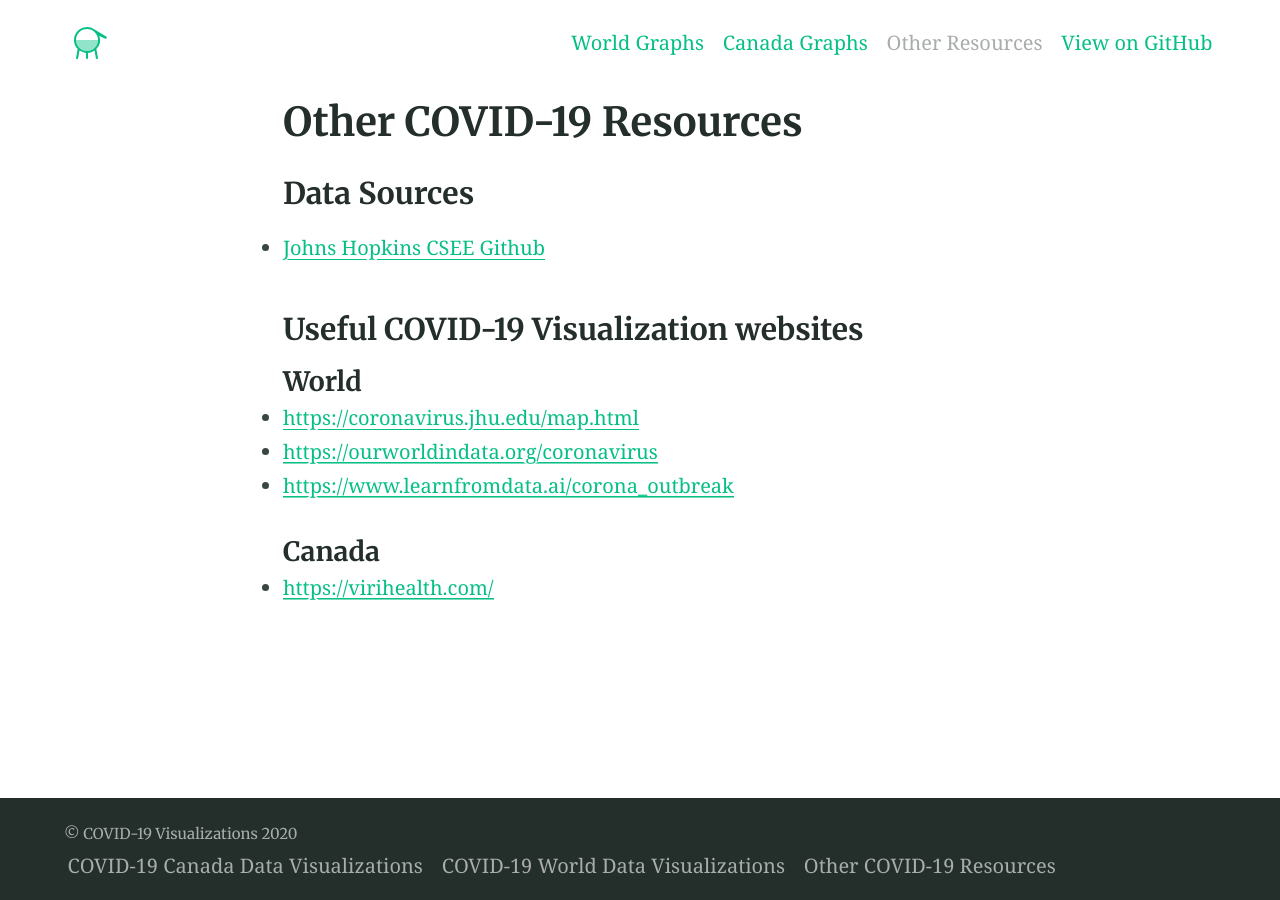
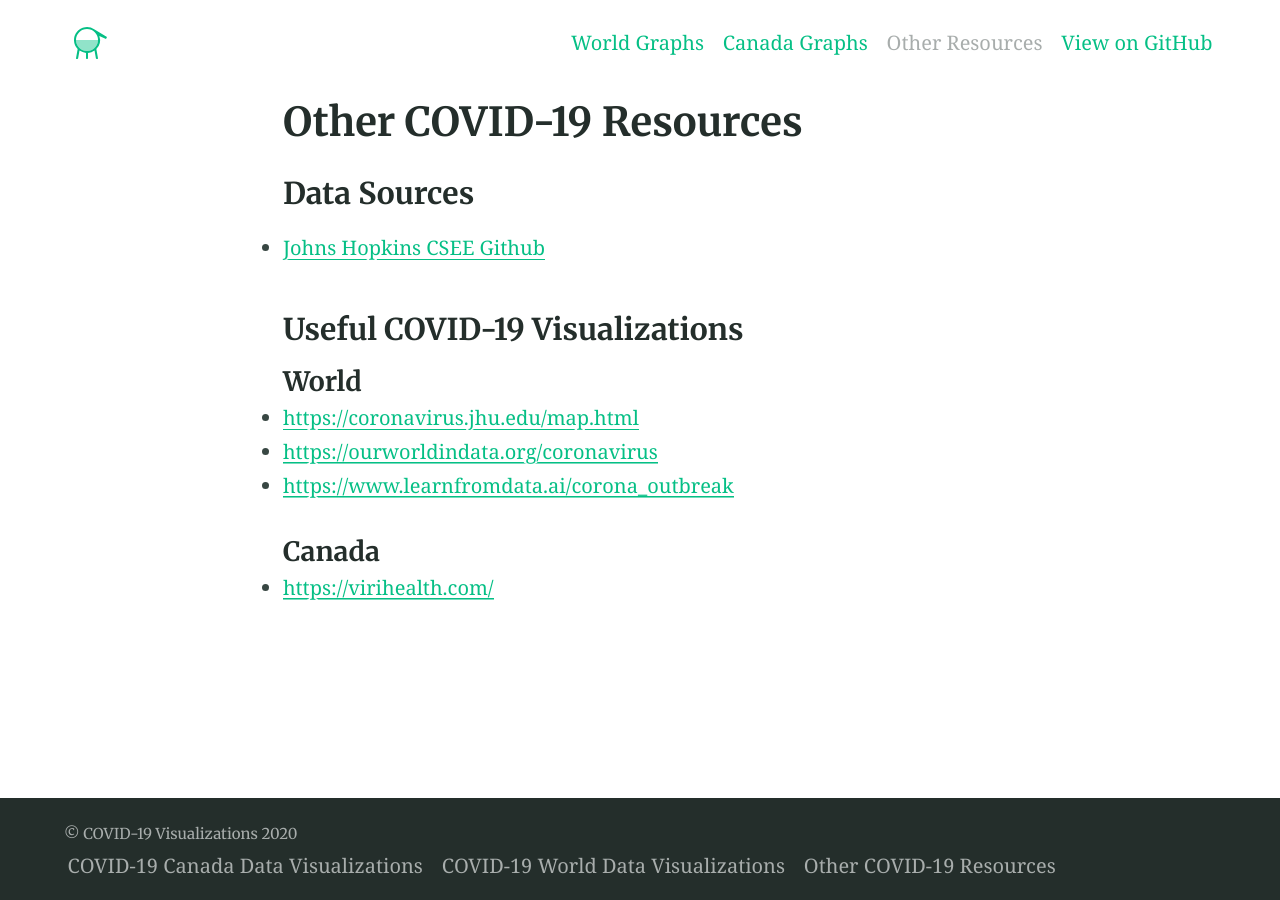
Before and after one commit to kylehounslow/covid19, a Jekyll site: the page built from docs/resources.md, in a window 1280 px wide. Built offline with Jekyll 4.4.1, drawn with Linux system fonts in a browser that asks for light colours.

Commit message:
Update resources.md

```diff
--- a/docs/resources.md
+++ b/docs/resources.md
@@ -5,7 +5,7 @@ layout: page
 ### Data Sources
 * [Johns Hopkins CSEE Github](https://github.com/CSSEGISandData/COVID-19)
 
-### Useful COVID-19 Visualization websites
+### Useful COVID-19 Visualizations
 #### World
 * [https://coronavirus.jhu.edu/map.html](https://coronavirus.jhu.edu/map.html)
 * [https://ourworldindata.org/coronavirus](https://ourworldindata.org/coronavirus)
```
